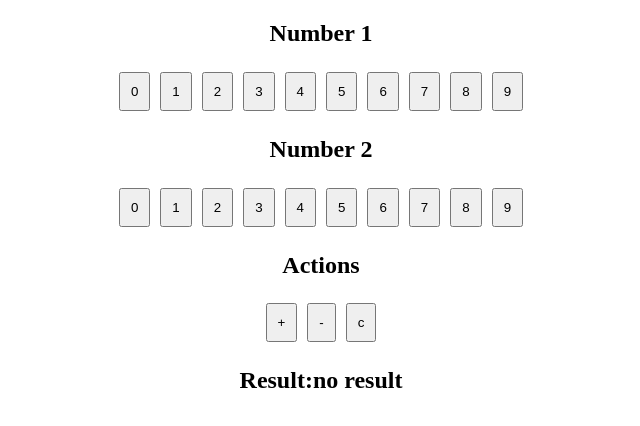
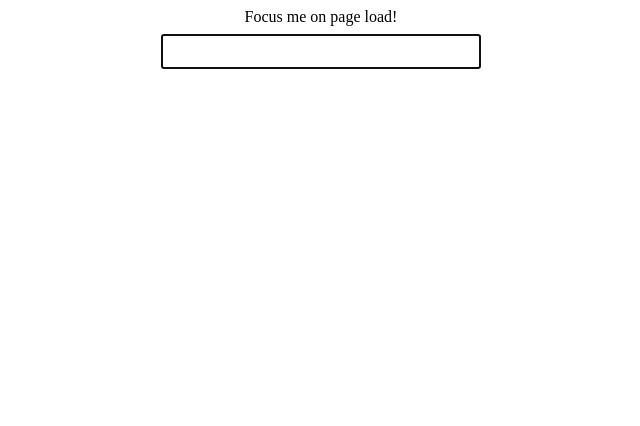
Before and after one commit to soleymaniyasaman/react-challenges, a React app: page / in a window 1280 px wide. Shown: the top 426 px of the page, without its empty margins (319-959 px from the left). Built offline with nearby package versions, Linux system fonts and the light colour scheme.

Commit message:
focus input by interact with actual DOM with useRef

```diff
--- /dev/null
+++ b/src/10-focus-input/FocusInput.js
@@ -0,0 +1,16 @@
+import { useEffect, useRef } from "react"
+
+export default function FocusInput() {
+    const focusInput = useRef(null)
+
+    useEffect(() => {
+        focusInput.current.focus()
+    }, []);
+
+    return (
+        <div>
+            <label htmlFor='focused-input'>Focus me on page load!</label>
+            <input name='focused-input' ref={focusInput}></input>
+        </div>
+    )
+}
--- a/src/App.js
+++ b/src/App.js
@@ -8,11 +8,12 @@
 import ColorPicker from './07-color-picker/ColorPicker'
 import PixelArt from './08-pixel-art/PixelArt'
 import SimpleCalculator from './09-simple-calc/SimpleCalc'
+import FocusInput from './10-focus-input/FocusInput'
 
 function App() {
   return (
     <div className='App'>
-      <SimpleCalculator />
+      <FocusInput />
     </div>
   )
 }
```
